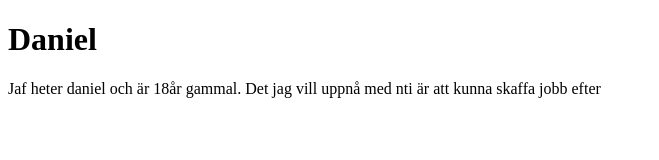
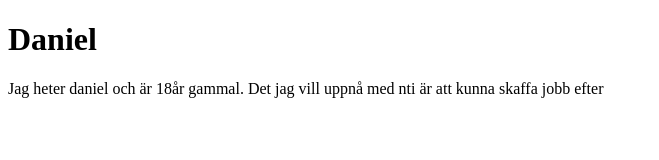
Before and after one commit to danielit19a/Daniel_Astersund_IT19A, a plain HTML site: page tilämpad programering/firstpage.html in a window 1280 px wide. Shown: the full height of the page, 0-659 px from the left. Drawn offline with Linux system fonts and the light colour scheme.

```diff
--- a/tilämpad programering/firstpage.html
+++ b/tilämpad programering/firstpage.html
@@ -7,7 +7,7 @@
 </head>
 <body>
 <h1> Daniel </h1>
-<p> Jaf heter daniel och är 18år gammal. Det jag vill uppnå med nti är att kunna skaffa jobb efter </p>
+<p> Jag heter daniel och är 18år gammal. Det jag vill uppnå med nti är att kunna skaffa jobb efter </p>
 <img src=""https://sms.schoolsoft.se/nti/jsp/student/pictureFile.jsp?studentId=35697&1598431598755 alt="">
 <a href="https://www.skolverket.se/undervisning/gymnasieskolan/laroplan-program-och-amnen-i-gymnasieskolan/gymnasieprogrammen/amne?url=1530314731%2Fsyllabuscw%2Fjsp%2Fsubject.htm%3FsubjectCode%3DTIA%26courseCode%3DTIATIL00S%26tos%3Dgy&sv.url=12.5dfee44715d35a5cdfa92a3#anchor_TIATIL00S"></a>
 </body>
```
